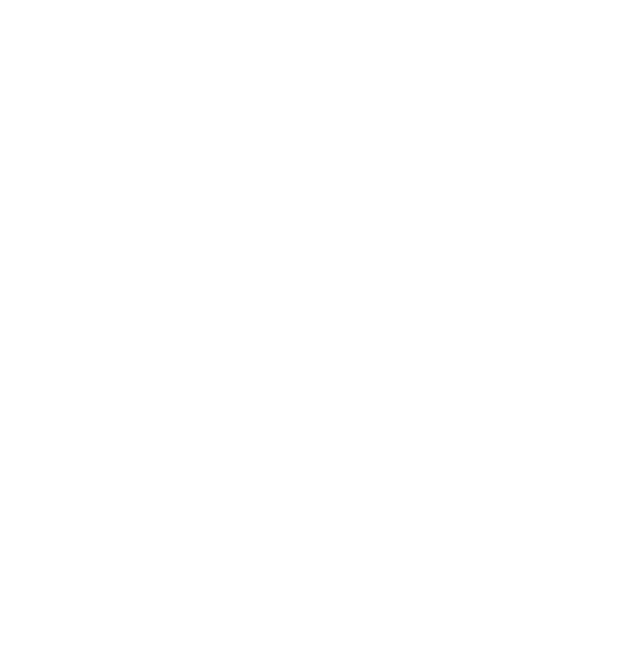
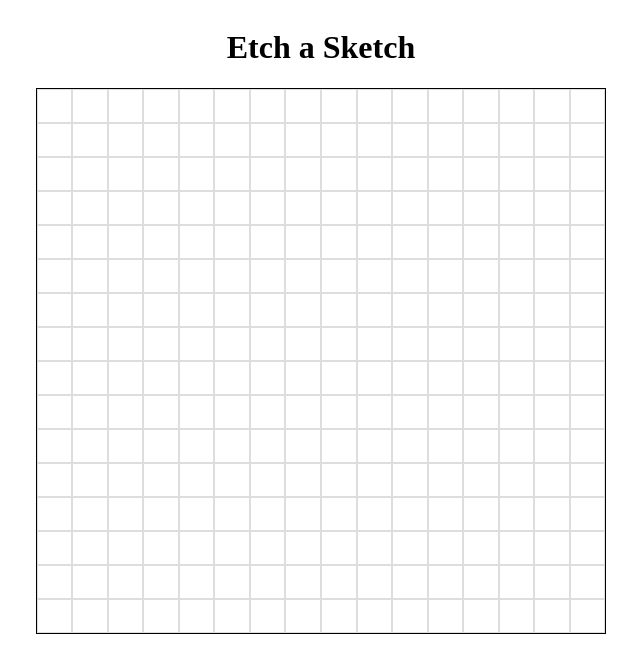
Before and after one commit to bishomilad/etch-a-sketch, a plain HTML site: page index.html in a window 1280 px wide. Shown: the whole page, without its empty margins (319-959 px from the left). Drawn offline with Linux system fonts and the light colour scheme.

Commit message:
Adding the working logic of sketching

```diff
--- a/etchASketch.js
+++ b/etchASketch.js
@@ -3,19 +3,28 @@
 const gridContainer = document.querySelector(".container");
 
 const fillContainer = function(){
-    //create a number of gridsize rows of gridsize of divs
     const gridRowDiv = document.createElement("div");
+    gridRowDiv.classList.add("gridRowDiv");
     const gridrow =[];
+    //create a row of gridsize of divs
     for(let i=0;i<gridSize;i++){
         const gridDiv = document.createElement("div");
         gridDiv.classList.add("gridDiv");
         gridrow.push(gridDiv);
         gridRowDiv.appendChild(gridDiv);
     }
-    //cloning the row each iteration
+    //cloning that row each iteration
     for(let i=0;i<gridSize;i++){
-
+        gridContainer.appendChild(gridRowDiv.cloneNode(true));
 
     }
 
 }
+
+gridContainer.addEventListener("mouseover", e =>{
+    if(e.target.classList.contains("gridDiv")){
+        e.target.classList.add("hoveredOn");
+    }
+})
+
+fillContainer();
--- a/index.html
+++ b/index.html
@@ -7,7 +7,9 @@
     <link rel="stylesheet" href="style.css" />
   </head>
   <body>
-    <div class="header"></div>
+    <div class="header">
+      <h1>Etch a Sketch</h1>
+    </div>
     <div class="popup hidden"></div>
     <div class="container"></div>
     <div class="footer"></div>
--- a/style.css
+++ b/style.css
@@ -10,18 +10,34 @@
 }
 
 .container{
+    border: 0.1rem black solid;
+    width:45%;
+    height: 45%;
+    flex: 1 1 auto;
     display: flex;
     flex-direction: column;
     justify-content: center;
+    gap: 0;
 }
 
 .gridDiv{
-    border: 0.12rem solid aquamarine;
-    flex: 1 1 auto;
+    border: 0.002rem solid rgba(195, 194, 196, 0.555);
+    flex: 1 1 2rem;
+    height: 2rem;
+    width: 2rem;
 }
 
 .gridRowDiv{
     display: flex;
     flex-direction: row;
-    flex-grow: 1;
+    flex: 1 1 auto;
+    min-height: 2rem;
+    width: 100%;
+    height: 100%;
+    gap:0;
 }
+
+.hoveredOn{
+    transition: background-color 0.2s;
+    background-color: black;
+}
```
